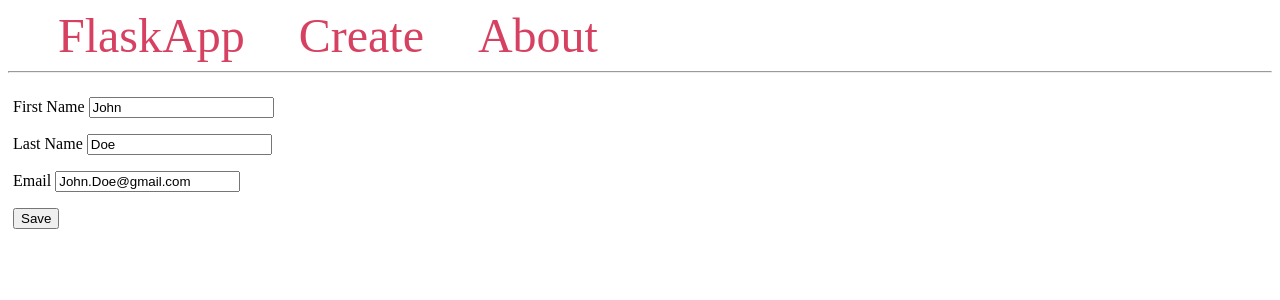
After one commit to psergicv/Flask-User-CRUD, a Flask app: page /1/edit in a window 1280 px wide. The commit adds this page. Shown: the top 300 px of the page. Run offline with Flask 2, Linux system fonts and the light colour scheme; data comes from the database, SQL or seed files in the repository.

Commit message:
edit function added

```diff
--- a/main.py
+++ b/main.py
@@ -46,5 +46,23 @@ def create():
     return render_template("create.html")
 
 
+@app.route('/<int:author_id>/edit', methods=['GET', "POST"])
+def edit(author_id):
+    author = Author.query.get_or_404(author_id)
+    if request.method == 'POST':
+        firstname = request.form['firstname']
+        lastname = request.form['lastname']
+        email = request.form['email']
+
+        author.firstname = firstname
+        author.lastname = lastname
+        author.email = email
+
+        db.session.add(author)
+        db.session.commit()
+
+        return redirect(url_for('index'))
+    return render_template('edit.html', author=author)
+
 if __name__ == '__main__':
     app.run(debug=True)
--- a/templates/base.html
+++ b/templates/base.html
@@ -47,7 +47,7 @@
 <body>
 <nav>
         <a href="{{ url_for('index') }}">FlaskApp</a>
-        <a href="/create/">Create</a>
+        <a href="{{ url_for('create') }}">Create</a>
         <a href="#">About</a>
     </nav>
     <hr>
--- /dev/null
+++ b/templates/edit.html
@@ -0,0 +1,34 @@
+{% extends 'base.html' %}
+
+{% block title %}Edit{% endblock %}
+
+{% block content %}
+<form method="post">
+        <p>
+            <label for="firstname">First Name</label>
+            <input type="text" name="firstname"
+                   value={{ author.firstname }}
+                   placeholder="First name">
+            </input>
+        </p>
+
+        <p>
+            <label for="lastname">Last Name</label>
+            <input type="text" name="lastname"
+                   value={{ author.lastname }}
+                   placeholder="Last name">
+            </input>
+        </p>
+
+        <p>
+            <label for="email">Email</label>
+            <input type="email" name="email"
+                   value={{ author.email }}
+                   placeholder="Author email">
+            </input>
+        </p>
+        <p>
+            <button type="submit">Save</button>
+        </p>
+        </form>
+{% endblock %}
--- a/templates/index.html
+++ b/templates/index.html
@@ -12,6 +12,7 @@
                 </b>
                 <p>{{ author.email }}</p>
                 <p>Joined: {{ author.created_at }}</p>
+                <a href="{{url_for('edit', author_id=author.id)}}">Edit</a>
             </div>
         {% endfor %}
     </div>
```
